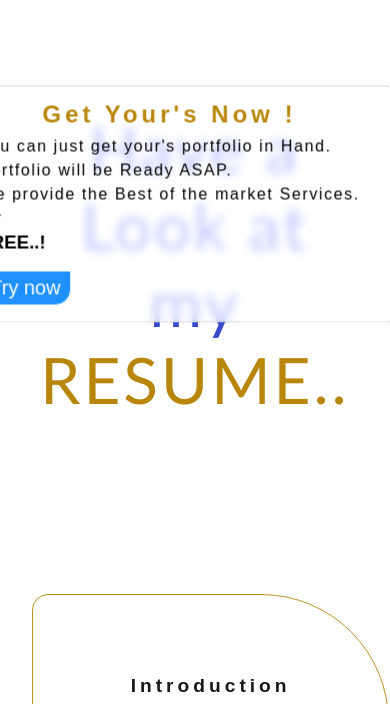
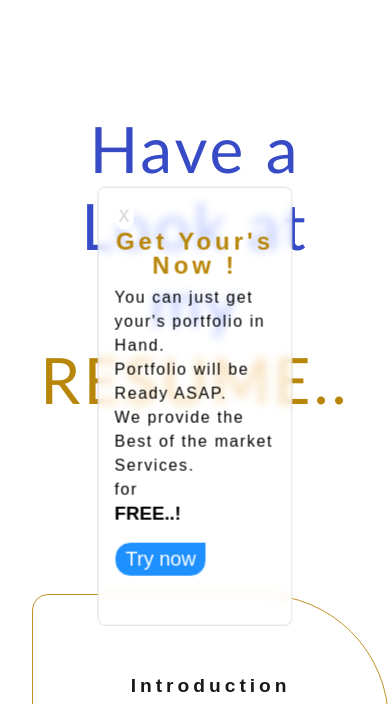
Before and after one commit to MithleshKr-Pro/MyPortfolio, a plain HTML site: page index.html in a window 390 px wide. Shown: the part 81-785 px from the top of the page. Drawn offline with Linux system fonts and the light colour scheme.

Commit message:
reUpdated

```diff
--- a/script.js
+++ b/script.js
@@ -8,17 +8,17 @@ const body=document.querySelector("body");
     setTimeout(()=>{
         body.prepend(pop_msg);
         pop_msg.innerHTML=
-        `<div><h2 style="color:darkgoldenrod;">Get Your's Now !</h2>
+        `<div>
+        <button class="pop_msg_btn" onclick="close_pop()">X</button>
+        <h2 style="color:darkgoldenrod;">Get Your's Now !</h2>
         <p id="msg_para" style="letter-spacing:0.1rem">You can just get your's portfolio in Hand.<br>
         Portfolio will be Ready ASAP.<br>
         We provide the Best of the market Services.<br>
         for </p><h3>FREE..!</h3>
-        <button id="yes_btn" >Try now</button>
+        <button id="yes_btn">Try now</button>
         </div>
         <div>
-        <button class="pop_msg_btn" onclick="close_pop()">X</button>
-        </div>
-        `;
+        </div>`;
         pop_msg.classList.add("pop_msg");
         // pop_btn.classList.add("pop_msg_btn");
         // pop_msg.innerText="Would You like to have Your's PortFolio Now!!";
--- a/style.css
+++ b/style.css
@@ -497,6 +497,9 @@ hr{
 }
 /*@mediaQueries*/
 @media(max-width:550px){
+    .pop_msg{
+        width: fit-content;
+    }
     #feedback{
         border-radius: 20px 20px 20px 20px;
         color:black ;
```
